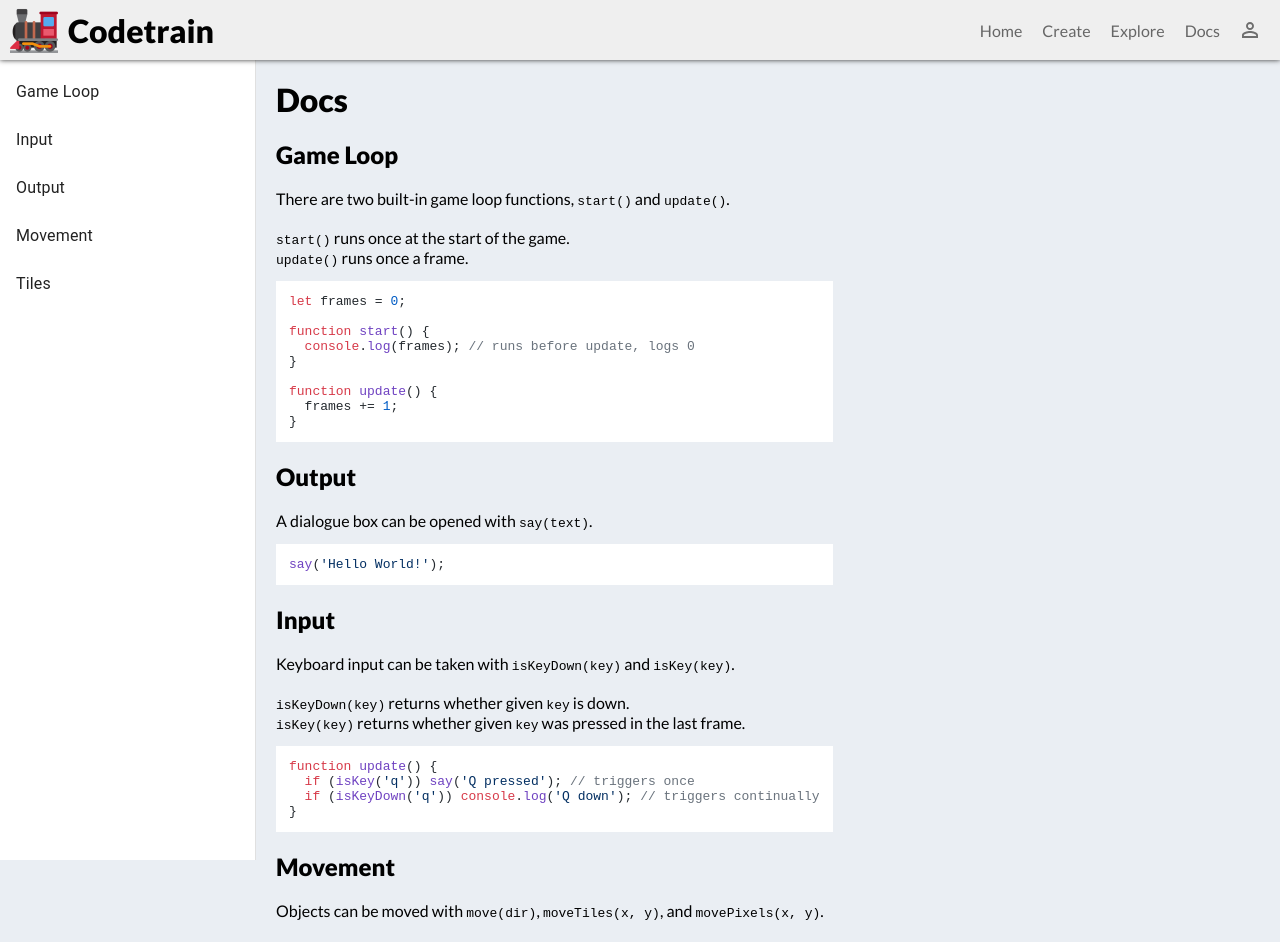
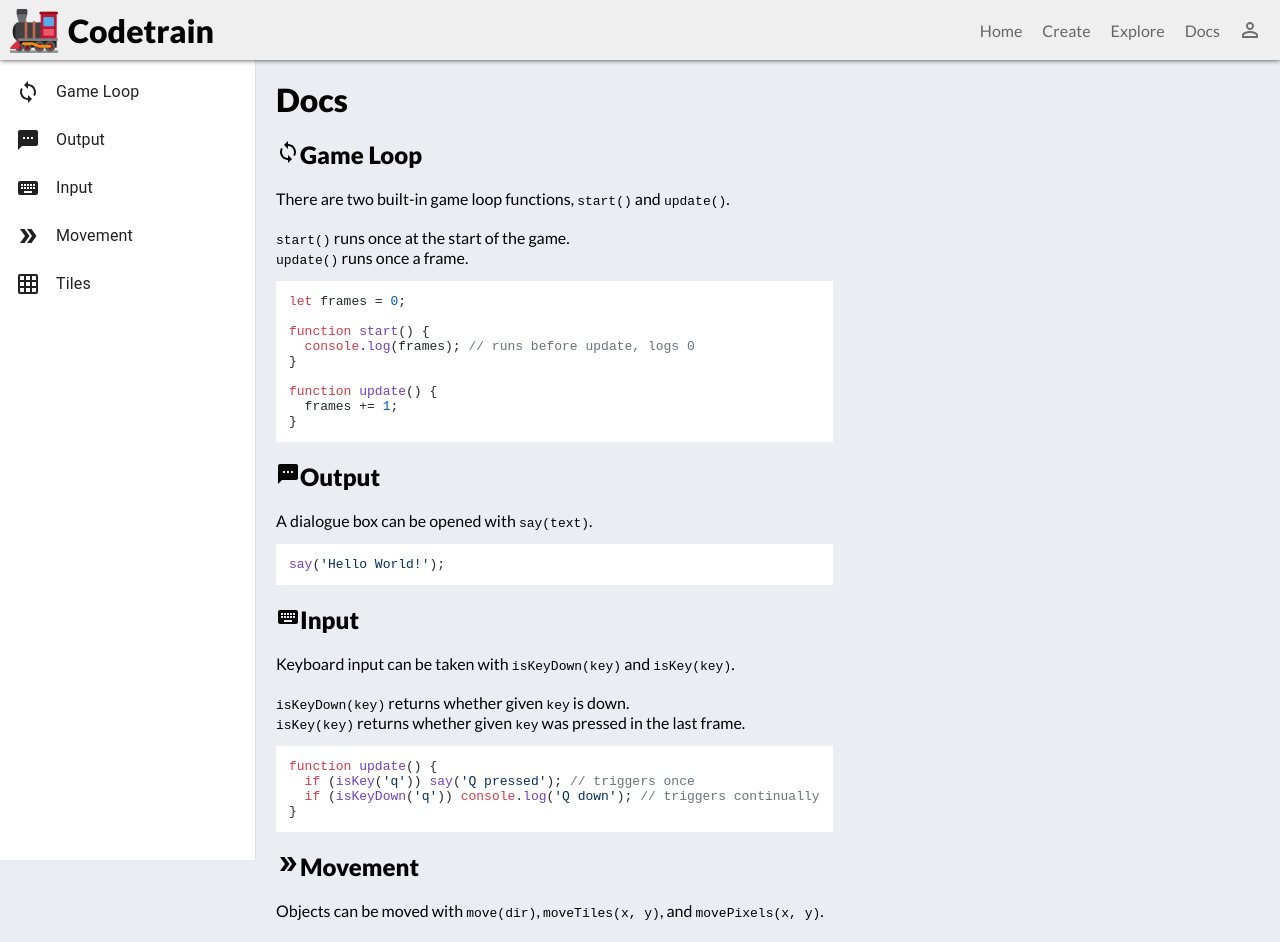
Before and after one commit to LearnCodeOrg/codetrain, a Next.js app: page /docs in a window 1280 px wide. Shown: the top 942 px of the page. Built offline with nearby package versions, Linux system fonts and the light colour scheme; no server answers.

Commit message:
Add icons to doc sections.

```diff
--- a/pages/docs.js
+++ b/pages/docs.js
@@ -3,6 +3,11 @@ import List from '@mui/material/List';
 import ListItem from '@mui/material/ListItem';
 import ListItemIcon from '@mui/material/ListItemIcon';
 import ListItemText from '@mui/material/ListItemText';
+import LoopIcon from '@mui/icons-material/Loop';
+import TextsmsIcon from '@mui/icons-material/Textsms';
+import KeyboardIcon from '@mui/icons-material/Keyboard';
+import DoubleArrowIcon from '@mui/icons-material/DoubleArrow';
+import GridOnIcon from '@mui/icons-material/GridOn';
 
 import { useEffect } from 'react';
 import hljs from 'highlight.js/lib/core';
@@ -47,26 +52,31 @@ export default function Docs() {
         <List>
           <a href="#gameloop">
             <ListItem button>
+              <LoopIcon sx={{ marginRight: 2 }} />
               <ListItemText primary="Game Loop" />
+            </ListItem>
+          </a>
+          <a href="#output">
+            <ListItem button>
+              <TextsmsIcon sx={{ marginRight: 2 }} />
+              <ListItemText primary="Output" />
             </ListItem>
           </a>
           <a href="#input">
             <ListItem button>
+              <KeyboardIcon sx={{ marginRight: 2 }} />
               <ListItemText primary="Input" />
-            </ListItem>
-          </a>
-          <a href="#output">
-            <ListItem button>
-              <ListItemText primary="Output" />
             </ListItem>
           </a>
           <a href="#movement">
             <ListItem button>
+              <DoubleArrowIcon sx={{ marginRight: 2 }} />
               <ListItemText primary="Movement" />
             </ListItem>
           </a>
           <a href="#tiles">
             <ListItem button>
+              <GridOnIcon sx={{ marginRight: 2 }} />
               <ListItemText primary="Tiles" />
             </ListItem>
           </a>
@@ -74,7 +84,7 @@ export default function Docs() {
       </Drawer>
       <div className={styles.content}>
         <h1>Docs</h1>
-        <h2 id="gameloop">Game Loop</h2>
+        <h2 id="gameloop"><LoopIcon />Game Loop</h2>
         There are two built-in game loop functions, <code>start()</code> and
         {' '}<code>update()</code>.<br /><br />
         <code>start()</code> runs once at the start of the game.<br />
@@ -90,12 +100,12 @@ function update() {
   frames += 1;
 }`}
         </Code>
-        <h2 id="output">Output</h2>
+        <h2 id="output"><TextsmsIcon />Output</h2>
         A dialogue box can be opened with <code>say(text)</code>.<br />
         <Code>
 {`say('Hello World!');`}
         </Code>
-        <h2 id="input">Input</h2>
+        <h2 id="input"><KeyboardIcon />Input</h2>
         Keyboard input can be taken with <code>isKeyDown(key)</code> and{' '}
         <code>isKey(key)</code>.<br /><br />
         <code>isKeyDown(key)</code> returns whether given <code>key</code> is
@@ -109,7 +119,7 @@ function update() {
 }
 `}
         </Code>
-        <h2 id="movement">Movement</h2>
+        <h2 id="movement"><DoubleArrowIcon />Movement</h2>
         Objects can be moved with <code>move(dir)</code>,
         {' '}<code>moveTiles(x, y)</code>, and <code>movePixels(x, y)</code>.
         <br /><br />
@@ -149,7 +159,7 @@ function update() {
 
 say(\`Object is at \${x}, \${y}\`);`}
         </Code>
-        <h2 id="tiles">Tiles</h2>
+        <h2 id="tiles"><GridOnIcon />Tiles</h2>
         Tiles can be retrieved with <code>getTile()</code> and
         {' '}<code>getTileAt(x, y, tile)</code>.<br /><br />
         <code>getTile()</code> returns index of tile at current position.<br />
```
